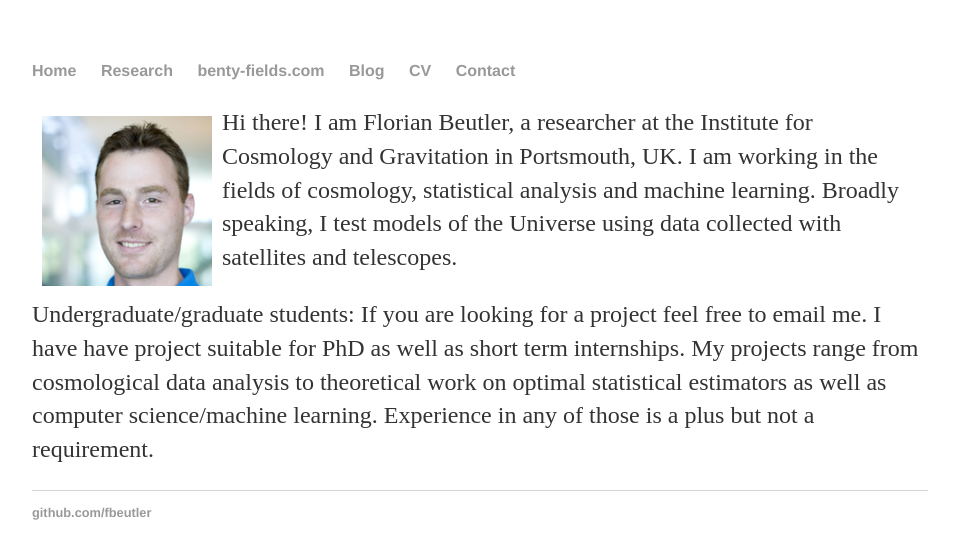
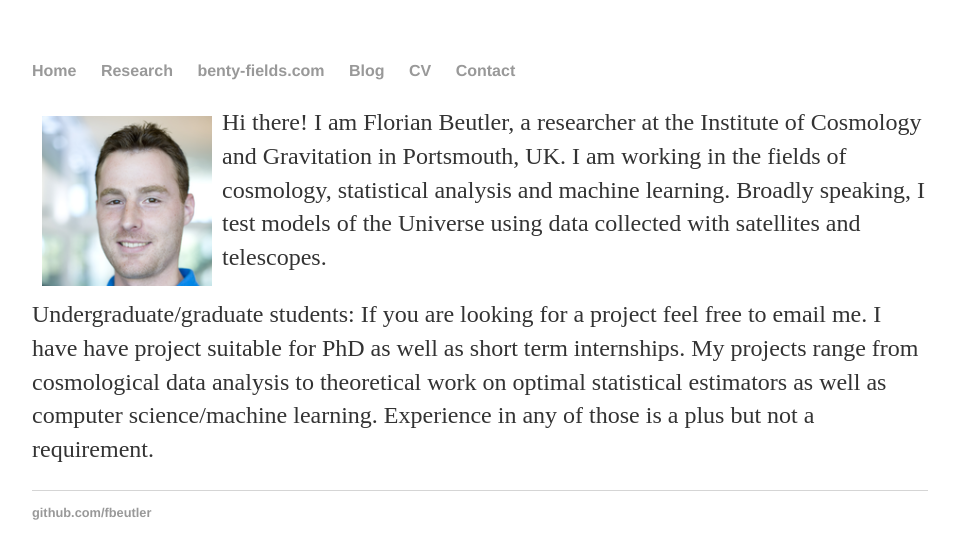
Before and after one commit to fbeutler/fbeutler.github.io, a Jekyll site: the page built from index.html, in a window 1280 px wide. Shown: the top 559 px of the page, without its empty margins (160-1116 px from the left). Built offline with Jekyll 4.4.1, drawn with Linux system fonts in a browser that asks for light colours.

Commit message:
Update index.html

```diff
--- a/index.html
+++ b/index.html
@@ -3,8 +3,14 @@ layout: default
 title: Florian Beutler
 ---
 
-<p><img src="/static/Florian_Beutler.png" alt="IMAGE OF FLORIAN BEUTLER" width="170" align="left" style="padding:10px">Hi there! I am Florian Beutler, a researcher at the Institute for Cosmology and Gravitation in Portsmouth, UK. I am working in the fields of cosmology, statistical analysis and machine learning. Broadly speaking, I test models of the Universe using data collected with satellites and telescopes.</p>
+<p><img src="/static/Florian_Beutler.png" alt="IMAGE OF FLORIAN BEUTLER" width="170" align="left" style="padding:10px">Hi there! I am
+  Florian Beutler, a researcher at the Institute of Cosmology and Gravitation in Portsmouth, UK. I am working in the fields of cosmology,
+  statistical analysis and machine learning. Broadly speaking, I test models of the Universe using data collected with satellites and
+  telescopes.
+</p>
 
 <p>
-Undergraduate/graduate students: If you are looking for a project feel free to email me. I have have project suitable for PhD as well as short term internships. My projects range from cosmological data analysis to theoretical work on optimal statistical estimators as well as computer science/machine learning. Experience in any of those is a plus but not a requirement.
+  Undergraduate/graduate students: If you are looking for a project feel free to email me. I have have project suitable for PhD as well
+  as short term internships. My projects range from cosmological data analysis to theoretical work on optimal statistical estimators
+  as well as computer science/machine learning. Experience in any of those is a plus but not a requirement.
 </p>
```
